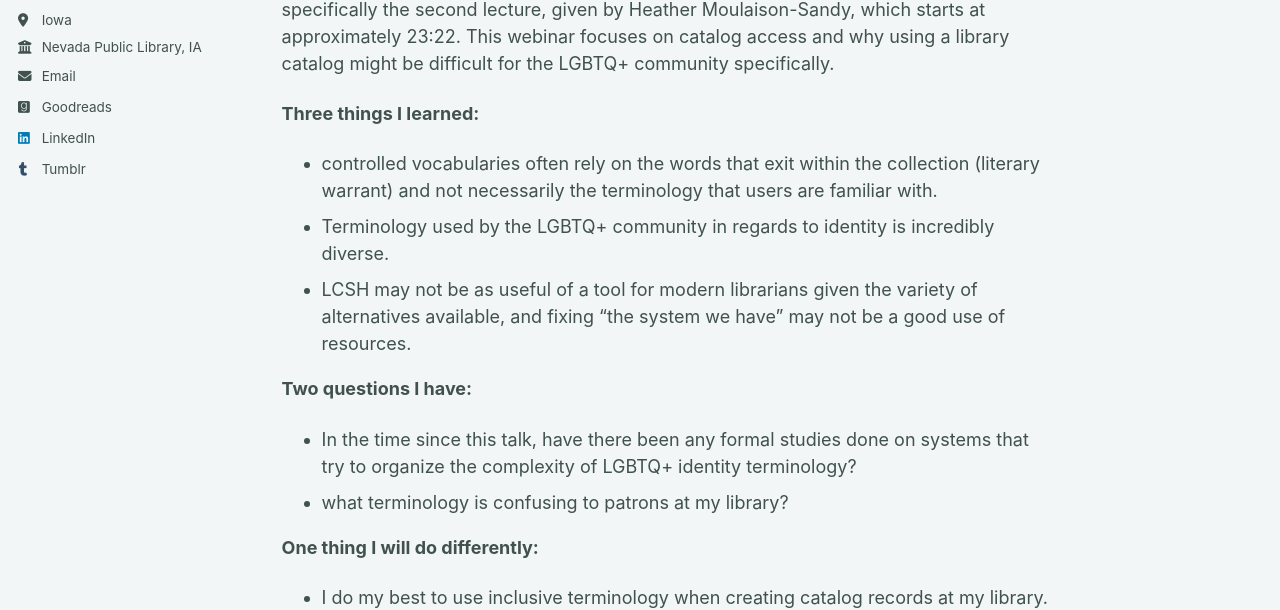
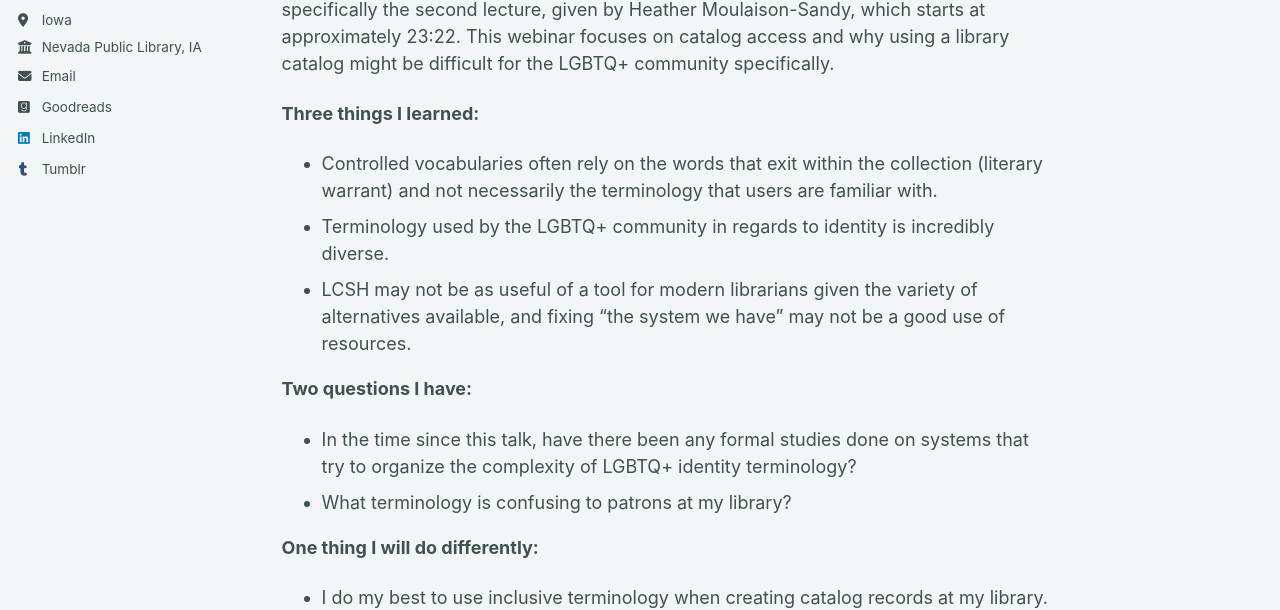
Before and after one commit to PunkCardigan/punkcardigan.github.io, a Jekyll site: the page built from _work/work-1.md, in a window 1280 px wide and 1400 px high, scrolled down 772 px. Shown: the part 366-976 px from the top of the window. Built offline with Jekyll 4.4.1, drawn with Linux system fonts in a browser that asks for light colours; a script bundle is joined from its source files by our own code; library files that are not in the unit come from our copies; some of the changed text lies outside the part shown.

Commit message:
Update work-1.md

```diff
--- a/_work/work-1.md
+++ b/_work/work-1.md
@@ -20,21 +20,21 @@ The Casting Off Essay helped me identify areas that I would like to work in and
 
 Professional Development
 ---
-Moulaison-Sandy, H. (2023). Challenges to inclusive catalog use. ALA 2023.
+Moulaison-Sandy, H. (2023). Challenges to inclusive catalog use. ALA 2023. <br/>
 https://youtu.be/UfOkAQjYlTw?si=RvtoH6eE2W3nzl_A&t=1402
 
 This is a webinar recording from OCLC and ALA 2023 called Transforming Metadata, specifically the second lecture, given by Heather Moulaison-Sandy, which starts at approximately 23:22. This webinar focuses on catalog access and why using a library catalog might be difficult for the LGBTQ+ community specifically.
 
 **Three things I learned:**
 
-- controlled vocabularies often rely on the words that exit within the collection (literary warrant) and not necessarily the terminology that users are familiar with.
+- Controlled vocabularies often rely on the words that exit within the collection (literary warrant) and not necessarily the terminology that users are familiar with.
 - Terminology used by the LGBTQ+ community in regards to identity is incredibly diverse.
 - LCSH may not be as useful of a tool for modern librarians given the variety of alternatives available, and fixing "the system we have" may not be a good use of resources.
 
 **Two questions I have:**
 
 - In the time since this talk, have there been any formal studies done on systems that try to organize the complexity of LGBTQ+ identity terminology?
-- what terminology is confusing to patrons at my library?
+- What terminology is confusing to patrons at my library?
 
 **One thing I will do differently:**
 
```
